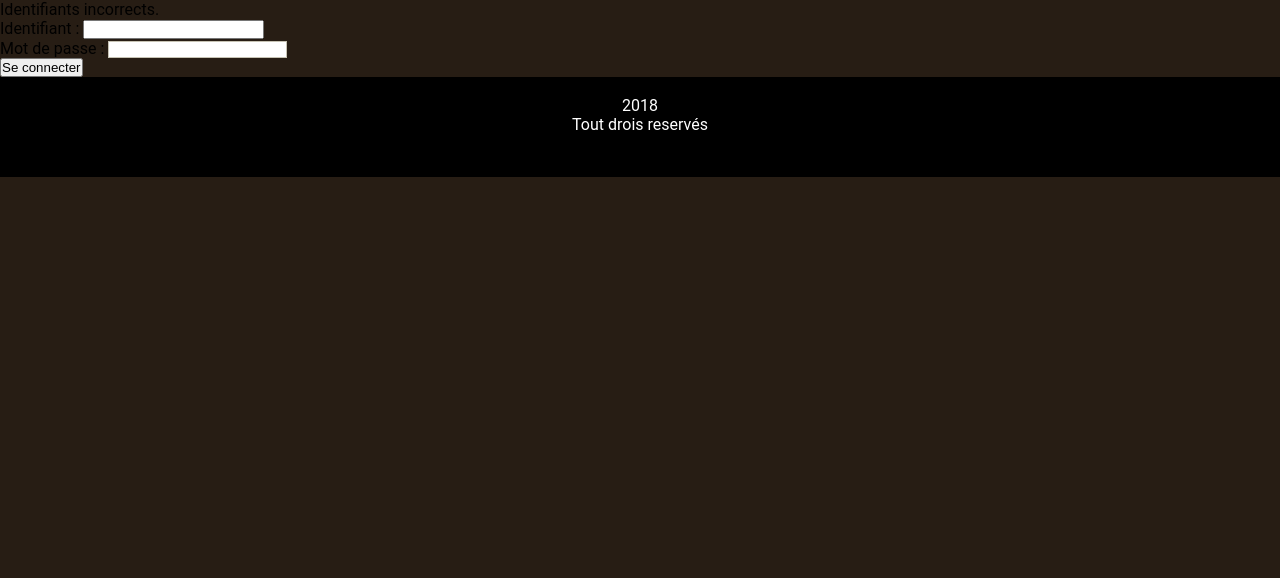
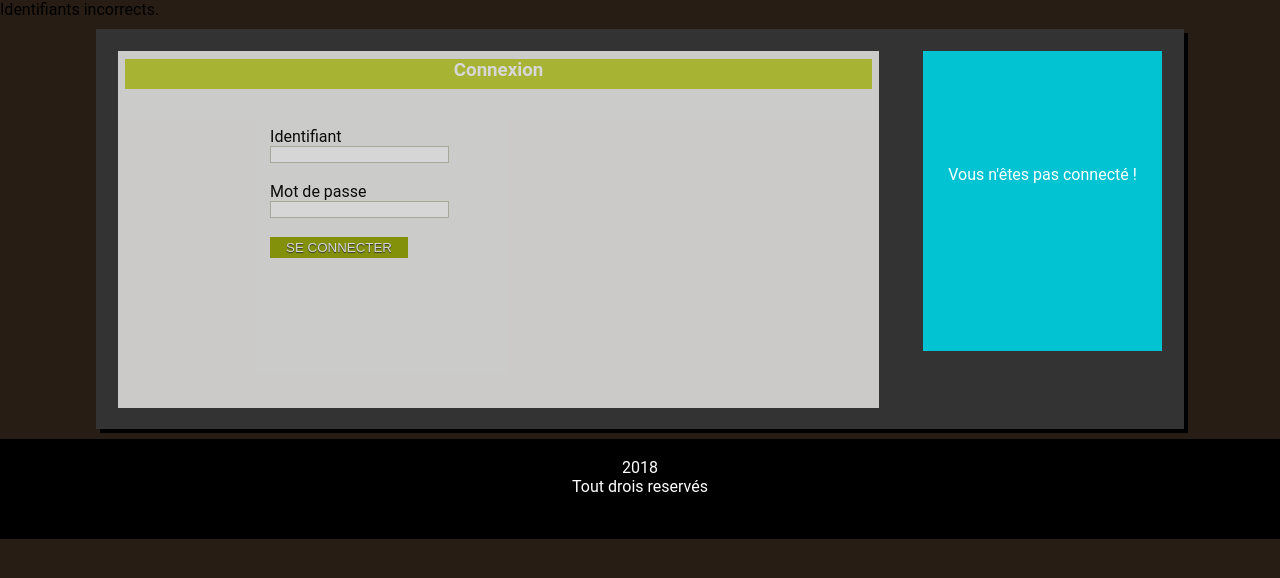
Before and after one commit to Mikael-Salasca/iut_projet_php, a PHP site: page /connection/connect in a window 1280 px wide. Shown: the part 135-713 px from the top of the page. Run offline with PHP 8.4, Linux system fonts and the light colour scheme; the visitor is signed in with stand-in values (Sample User, id 1).

Commit message:
mise en forme du champ formulaire de connexion + amélioration de la gestion de css pour les formulaires et légére modification de la mise en forme du formulaire inscription

```diff
--- a/fic.css
+++ b/fic.css
@@ -160,28 +160,29 @@ footer {
 
 }
 
-#form-inscription {
+#form-inscription-co {
 
     color:black;
 }
-#form-inscription label{
+#form-inscription-co label{
     display: inline-block;
     margin-left: 20%;
 
 
+
 }
-#form-inscription input {
+#form-inscription-co input {
     outline: none;
     margin-left: 20%;
 
 }
-#form-inscription input[type="text"],input[type="password"] {
+#form-inscription-co input[type="text"],input[type="password"] {
 
     background-color: #fff;
     border: 1px solid #c7c3b4;
 
 }
-#form-inscription input[type="submit"]{
+.button-inscription {
 
     box-shadow: 0 2px 2px 0 #000000;
     background: linear-gradient(to bottom, #c8e014 1%, #bce254 7%, #b5e03e 14%, #a4b921 41%, #a4b921 52%, #a4b921 88%, #b5e03e 99%);
@@ -189,12 +190,28 @@ footer {
     text-shadow: 0 1px 1px #333;
     transition: all 0.3s ease;
     font-size:20px;
+    border: none;
 }
-#form-inscription input[type="submit"]:focus{
+.button-inscription:focus{
     background: linear-gradient(to bottom, #d1eb09 1%, #c3f244 7%, #bdf12d 14%, #b2cb0f 41%, #b2cb0f 52%, #b2cb0f 88%, #bdf12d 99%);
 }
-#form-inscription input[type="submit"]:hover{
+.button-inscription:hover{
     background: linear-gradient(to bottom, #d1eb09 1%, #c3f244 7%, #bdf12d 14%, #b2cb0f 41%, #b2cb0f 52%, #b2cb0f 88%, #bdf12d 99%);
+}
+
+.button-connexion {
+
+    background-color: #97A800;
+    text-shadow: 0 1px 1px #333;
+    color: #fff;
+    border: none;
+    text-transform: uppercase;
+    font-weight: normal;
+    text-align: center;
+    padding: 0.2rem 1rem;
+}
+.button-connexion:hover{
+    background-color: #bfd500;
 }
 
 #bar-account h1 {
--- a/views/connectionView.php
+++ b/views/connectionView.php
@@ -1,6 +1,22 @@
+<section id="corps">
 
-<form action="../connection/validate" method = "post">
-        Identifiant : <input type="text" name="name" />  </br>
-        Mot de passe : <input type="password" name="mdp"/> </br>
-        <input type="submit" name="" value="Se connecter" />
-</form>
+    <section id="pannel-co">
+        <br><br><br><br><br><br>
+        <p>Vous n'êtes pas connecté !</p>
+    </section>
+    <section id="main-page">
+        <div id="bar-account">
+            <h1>Connexion</h1>
+        </div>
+        <br><br>
+        <div id="form-inscription-co">
+            <form action="../connection/validate" method = "post">
+                <label for="identifiant">Identifiant</label></br>
+                <input type="text" name="name" required/>  </br></br>
+                <label for="mdp">Mot de passe</label></br>
+                <input type="password" name="mdp" required/> </br></br>
+                <input type="submit" class="button-connexion" name="" value="Se connecter" />
+            </form>
+        </div>
+    </section>
+</section>
--- a/views/inscriptionView.php
+++ b/views/inscriptionView.php
@@ -9,7 +9,7 @@
             <h1>Créer votre compte</h1>
         </div>
         <br><br>
-        <div id="form-inscription">
+        <div id="form-inscription-co">
             <form action = "../inscription/validate" method="post" >
                 <label for="identifiant">Identifiant</label> </br>
                 <input type="text" name="name" maxlength="20" required />  </br></br>
@@ -21,7 +21,7 @@
                 <input type="password" name="password2" required/> </br></br>
 
                 <input type="checkbox" name="cu" /> J'acceptes les C.U </br></br>
-                <input type="submit" name="" value="Terminer l'inscription	" />
+                <input type="submit" class="button-inscription" name="" value="Terminer l'inscription	" />
 
 
             </form>
```
